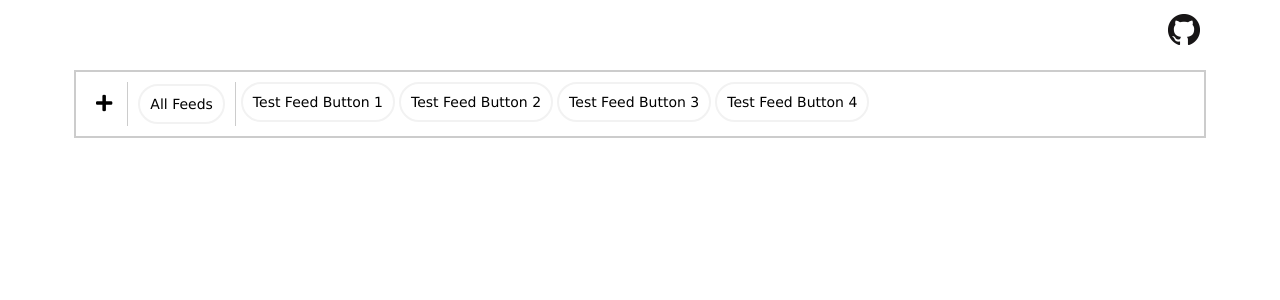
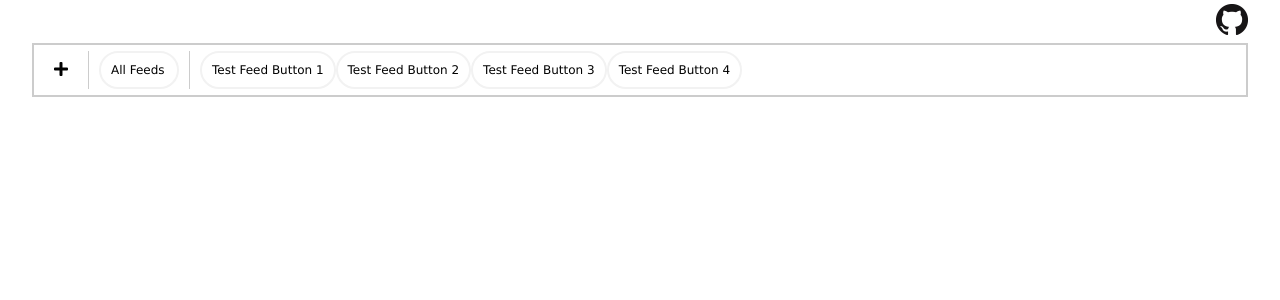
Before and after one commit to m1k3f/RssMedia, a React (Create React App) app in the folder ClientApp/: page / in a window 1280 px wide. Shown: the top 300 px of the page. Built offline with nearby package versions, Linux system fonts and the light colour scheme.

Commit message:
css updates on header and feed bar

```diff
--- a/ClientApp/src/css/rssmedia.css
+++ b/ClientApp/src/css/rssmedia.css
@@ -1,12 +1,12 @@
 * {
     box-sizing: border-box;
     font-family: Verdana;
-    font-size: 14px;
+    font-size: 12px;
 }
 
 body {
     margin: auto;
-    width: 90%;
+    width: 95%;
 }
 
 .clickable {
@@ -16,36 +16,43 @@ body {
 header {
     /* border: 1px solid black; */
     background-color: #ffffff;
-    height: 60px;
+    height: 35px;
+    margin-top: 4px;
 }
 
 header > a:last-child {
     /* position: absolute;
     top: 10px;
     right: 10px; */
+    /* display: block; */
     float: right;
-    padding: 14px 16px;
+    /* padding: 8px 10px; */
+    /* border: 1px solid black; */
 }
 
 main {
     /* margin-top: 10px; */
-    padding: 10px;
+    /* padding: 10px; */
+    margin-top: 4px;
+    margin-bottom: 4px;
 }
 
 .divFeedBar {
     border: 2px solid #cccccc;
     /* border-radius: 10px; */
-    padding: 10px;
+    padding: 6px;
     display: flex;
 }
 
-.divFeedBar div {
+/* .divFeedBar div {
     margin-right: 5px;
-}
+} */
 
 .divAdd {
     display: flex;
     align-items: center;
+    padding-left: 4px;
+    padding-right: 10px;
 }
 
 .divAdd > a {
@@ -72,6 +79,7 @@ main {
     padding: 10px;
     border: 2px solid #f2f2f2;
     border-radius: 30px;
+    min-width: 80px;
 }
 
 .divAllFeeds a:hover:not(.divFeedsActive) {
@@ -83,15 +91,18 @@ main {
     align-items: center;
     justify-content: left;
     flex-wrap: wrap;
+    padding-left: 10px;
+    padding-right: 10px;
 }
 
 .divFeeds a {
     cursor: pointer;
     padding: 10px;
-    margin-right: 4px;
-    margin-bottom: 4px;
+    /* margin-right: 4px;
+    margin-bottom: 4px; */
     border: 2px solid #f2f2f2;
     border-radius: 30px;
+    min-width: 80px;
 }
 
 .divFeeds a:hover:not(.divFeedsActive) {
```
